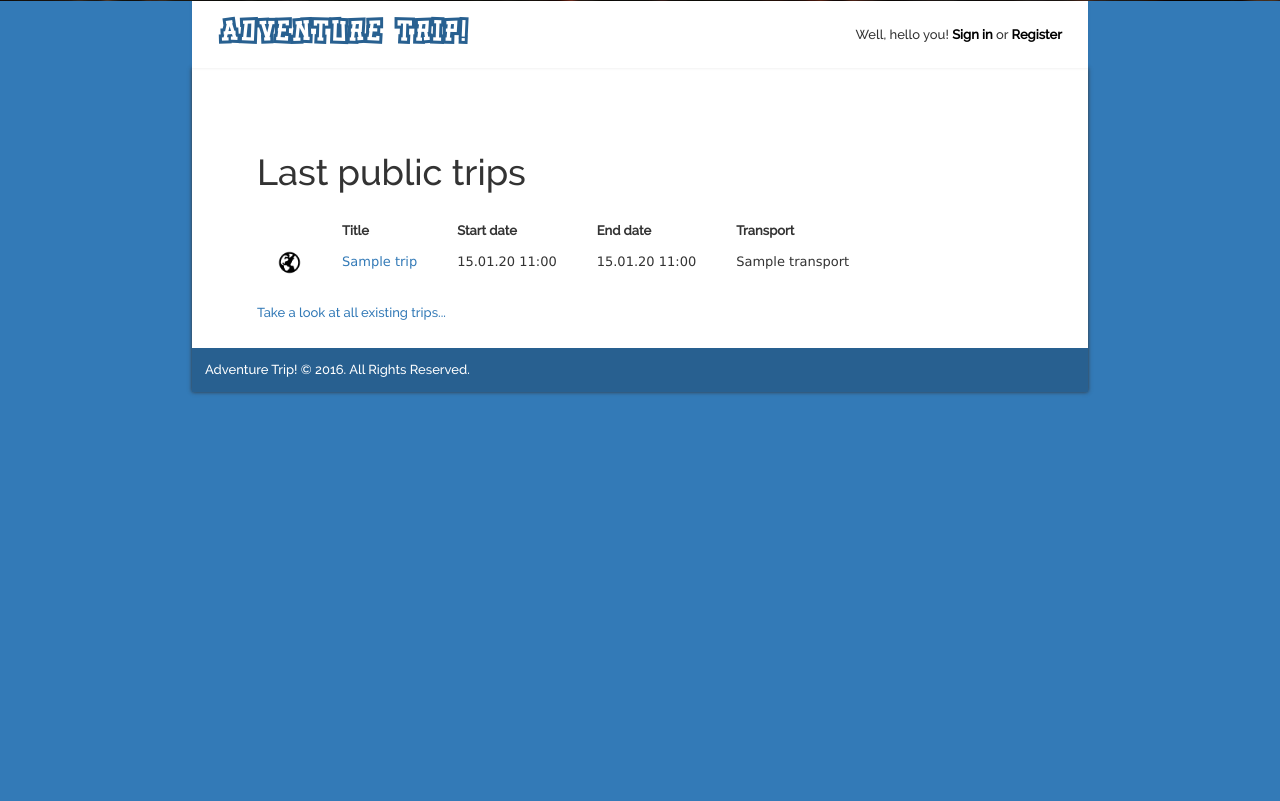
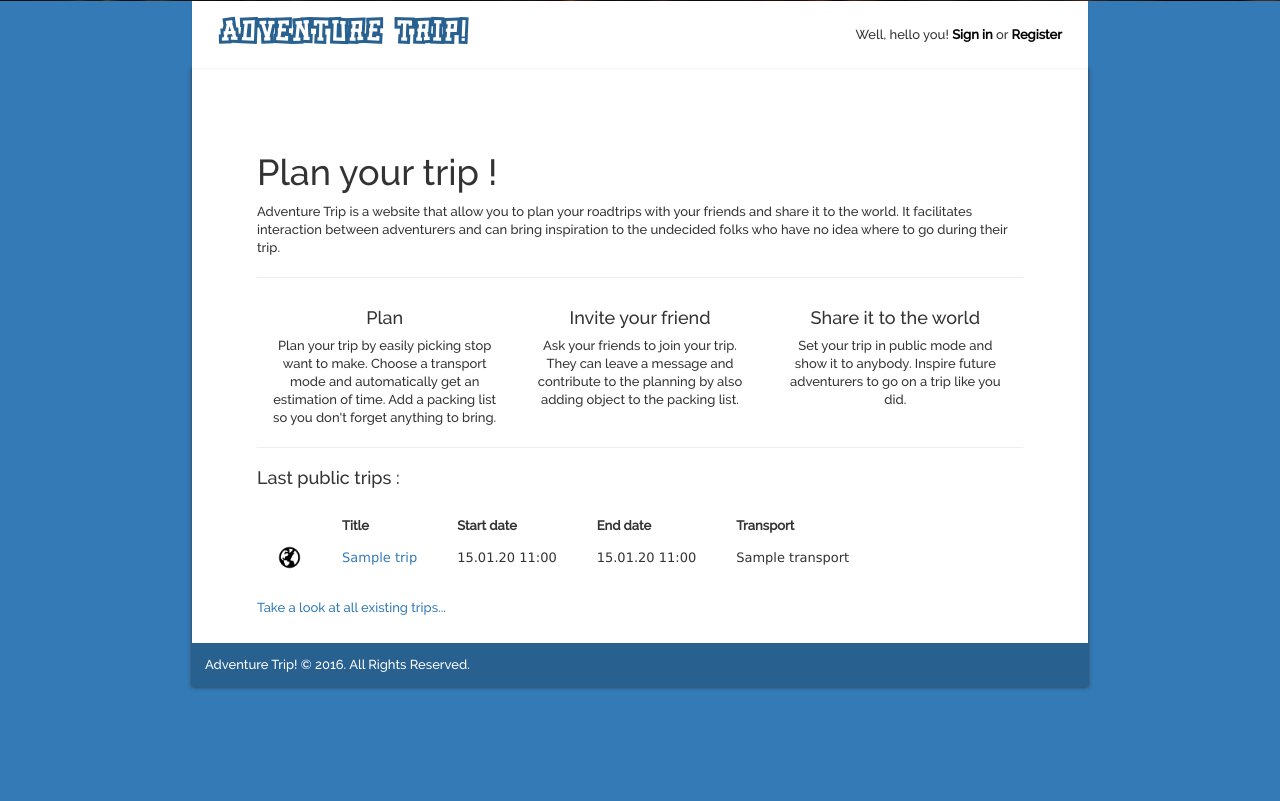
Before and after one commit to beedle-/AdventureTrip, a Rails app: page / in a window 1280 px wide. Shown: the part 799-1600 px from the top of the page. Run offline with Rails 7, Linux system fonts and the light colour scheme; tables that the repository leaves empty hold one stand-in row (values such as "Sample post"); style sheets or scripts are compiled from the project's sources; some libraries are stand-ins or nearby versions.

Commit message:
Add text to homepage

```diff
--- a/Source/app/assets/stylesheets/trips.scss
+++ b/Source/app/assets/stylesheets/trips.scss
@@ -150,3 +150,8 @@ a#refuse:hover, a#refuse:link{
 .deleteIcon {
     margin-left: 5px;
 }
+
+.columns
+{
+    text-align: center;
+}
--- a/Source/app/views/users/index.html.erb
+++ b/Source/app/views/users/index.html.erb
@@ -6,7 +6,32 @@
     }
 </script>
 
-<h1> Last public trips </h1>
+<h1> Plan your trip ! </h1>
+
+Adventure Trip is a website that allow you to plan your roadtrips with your friends and share it to the world. It facilitates interaction between adventurers and can bring inspiration to the undecided folks who have no idea where to go during their trip.
+
+<hr>
+
+<div class="container-fluid">
+  <div class="row">
+    <div class="col-md-4 columns">
+      <h4> Plan </h4>
+      Plan your trip by easily picking stop want to make. Choose a transport mode and automatically get an estimation of time. Add a packing list so you don't forget anything to bring.
+    </div>
+    <div class= "col-md-4 columns">
+      <h4> Invite your friend </h4>
+      Ask your friends to join your trip. They can leave a message and contribute to the planning by also adding object to the packing list.
+    </div>
+    <div class= "col-md-4 columns">
+      <h4> Share it to the world </h4>
+      Set your trip in public mode and show it to anybody. Inspire future adventurers to go on a trip like you did.
+    </div>
+  </div>
+</div>
+
+<hr>
+
+<h4> Last public trips :</h4>
 
 <table class="tripTable">
   <thead>
```
